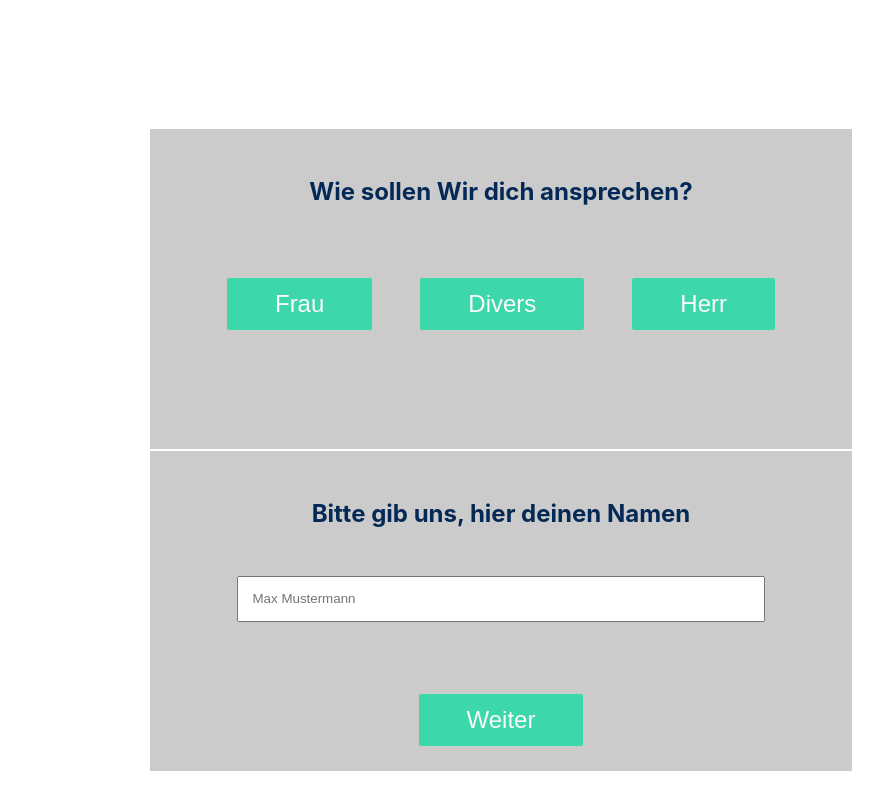
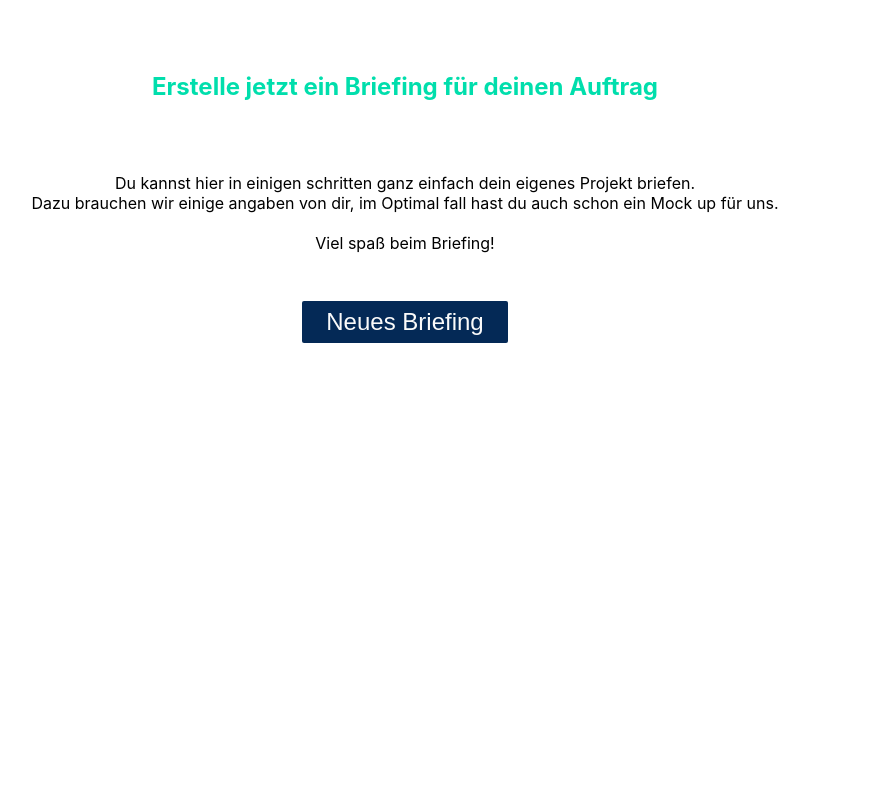
Before and after one commit to NoackEric/AdminAnsicht, a React (Create React App) app: page / in a window 1280 px wide. Shown: the whole page, without its empty margins (235-1118 px from the left). Built offline with nearby package versions, Linux system fonts and the light colour scheme.

Commit message:
briefing hinzugefügt

```diff
--- a/src/App.js
+++ b/src/App.js
@@ -1,14 +1,14 @@
 import React from 'react';
 import Admin from './Components/Admin/AdminAnsicht';
 import Anrede from './Components/Anrede/Anrede';
+import Antrag from './Components/NeuBriefing/Antrag';
 
 
 
 function App() {
   return (
     <div className="App">
-      <Anrede />
-
+      <Antrag />
     </div>
   );
 }
--- /dev/null
+++ b/src/Components/NeuBriefing/Antrag.js
@@ -0,0 +1,22 @@
+import React from 'react';
+import './antrag.css'
+
+const Antrag = () => {
+    return (
+        <section className='newBriefing'>
+                <h2>Erstelle jetzt ein Briefing für deinen Auftrag</h2>
+                <p>Du kannst hier in einigen schritten ganz einfach dein eigenes Projekt
+                    briefen. <br />
+                    Dazu brauchen wir einige angaben von dir,
+                    im Optimal fall hast du auch schon ein
+                    Mock up für uns.
+                    <br /> <br />
+                    Viel spaß beim Briefing!
+                </p>
+                <button>Neues Briefing</button>
+
+        </section>
+    );
+}
+
+export default Antrag;
--- /dev/null
+++ b/src/Components/NeuBriefing/antrag.css
@@ -0,0 +1,12 @@
+.newBriefing{
+    text-align: center;
+}
+.newBriefing h2{
+    padding: 3em;
+    color: #00DEAC;
+}
+.newBriefing button{
+    background: #042956;
+    border-radius: 2px;
+    margin: 2em;
+}
```
